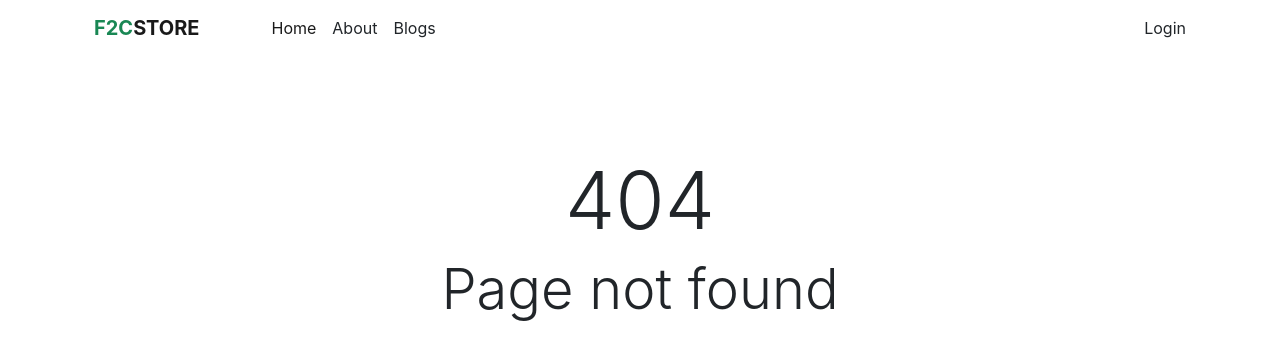
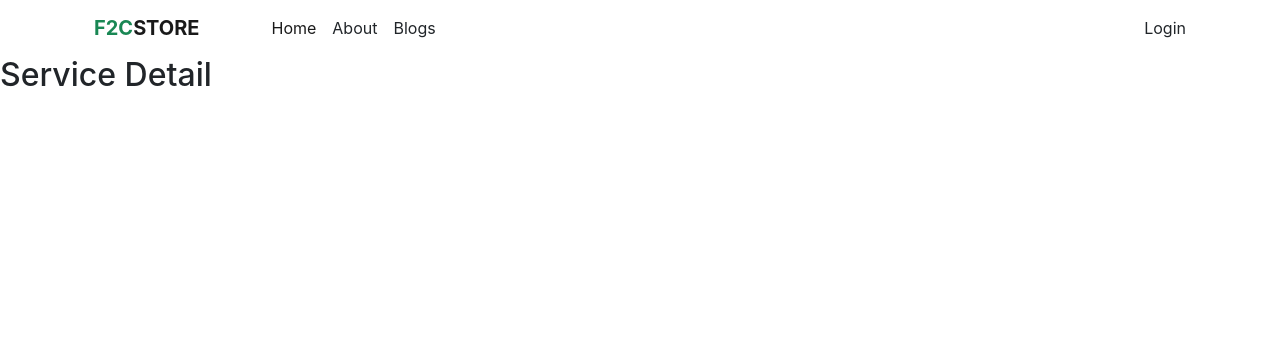
Before and after one commit to shahidul7150/warehouse-management, a React (Create React App) app: page /service/1 in a window 1280 px wide. Before the commit this address had no page. Shown: the top 360 px of the page. Built offline with nearby package versions, Linux system fonts and the light colour scheme.

Commit message:
product details page create

```diff
--- a/src/App.js
+++ b/src/App.js
@@ -7,6 +7,7 @@ import Login from './components/Login/Login/Login';
 import Registration from './components/Login/Registration/Registration';
 import Navbar from './components/Navbar/Navbar';
 import NotFound from './components/NotFound/NotFound';
+import ServiceDetail from './components/ServiceDetail/ServiceDetail';
 
 function App() {
   return (
@@ -15,6 +16,7 @@ function App() {
       <Routes>
         <Route path='/' element={<Home></Home>}></Route>
         <Route path='home' element={<Home></Home>}></Route>
+        <Route path='/service/:serviceId' element={<ServiceDetail></ServiceDetail>}></Route>
         <Route path='about' element={<About></About>}></Route>
         <Route path='blogs' element={<Blogs></Blogs>}></Route>
         <Route path='login' element={<Login></Login>}></Route>
--- a/src/components/Product/Product.js
+++ b/src/components/Product/Product.js
@@ -1,17 +1,24 @@
-import React from 'react';
-import './Product.css'
+import React from "react";
+import { useNavigate } from "react-router-dom";
+import "./Product.css";
 
 
-const Product = ({product}) => {
+const Product = ({ product }) => {
+
   console.log(product);
-    const {name,price,description,img}=product
+    const { id,name, price, description, img } = product;
+
+    const navigate = useNavigate();
+    const navigateServiceDetail = id => {
+        navigate(`/service/${id}`)
+    }
   return (
-        <div className='container product-container' >
-            <img  src={img} alt="" />
+    <div className="container product-container">
+      <img src={img} alt="" />
       <h3>{name}</h3>
       <h4>Price: ${price}</h4>
       <p>{description}</p>
-            <input className='btn btn-success' type="submit" value='Details' />
+      <input onClick={()=>navigateServiceDetail(id)} className="btn btn-success" type="submit" value="Details" />
     </div>
   );
 };
--- /dev/null
+++ b/src/components/ServiceDetail/ServiceDetail.js
@@ -0,0 +1,11 @@
+import React from 'react';
+
+const ServiceDetail = () => {
+    return (
+        <div>
+            <h2>Service Detail</h2>
+        </div>
+    );
+};
+
+export default ServiceDetail;
```
Lines whose indentation alone changed are shown as unchanged.
